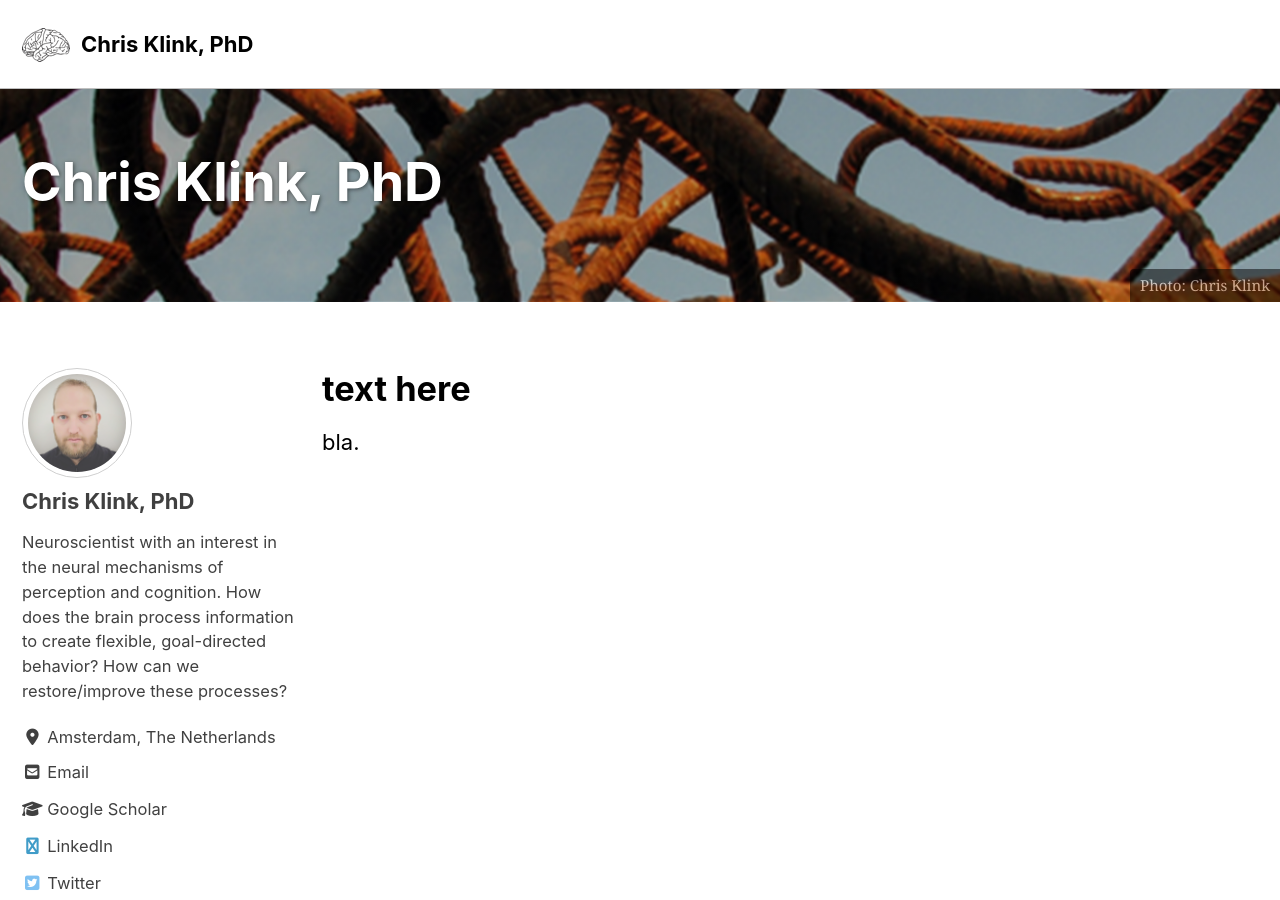
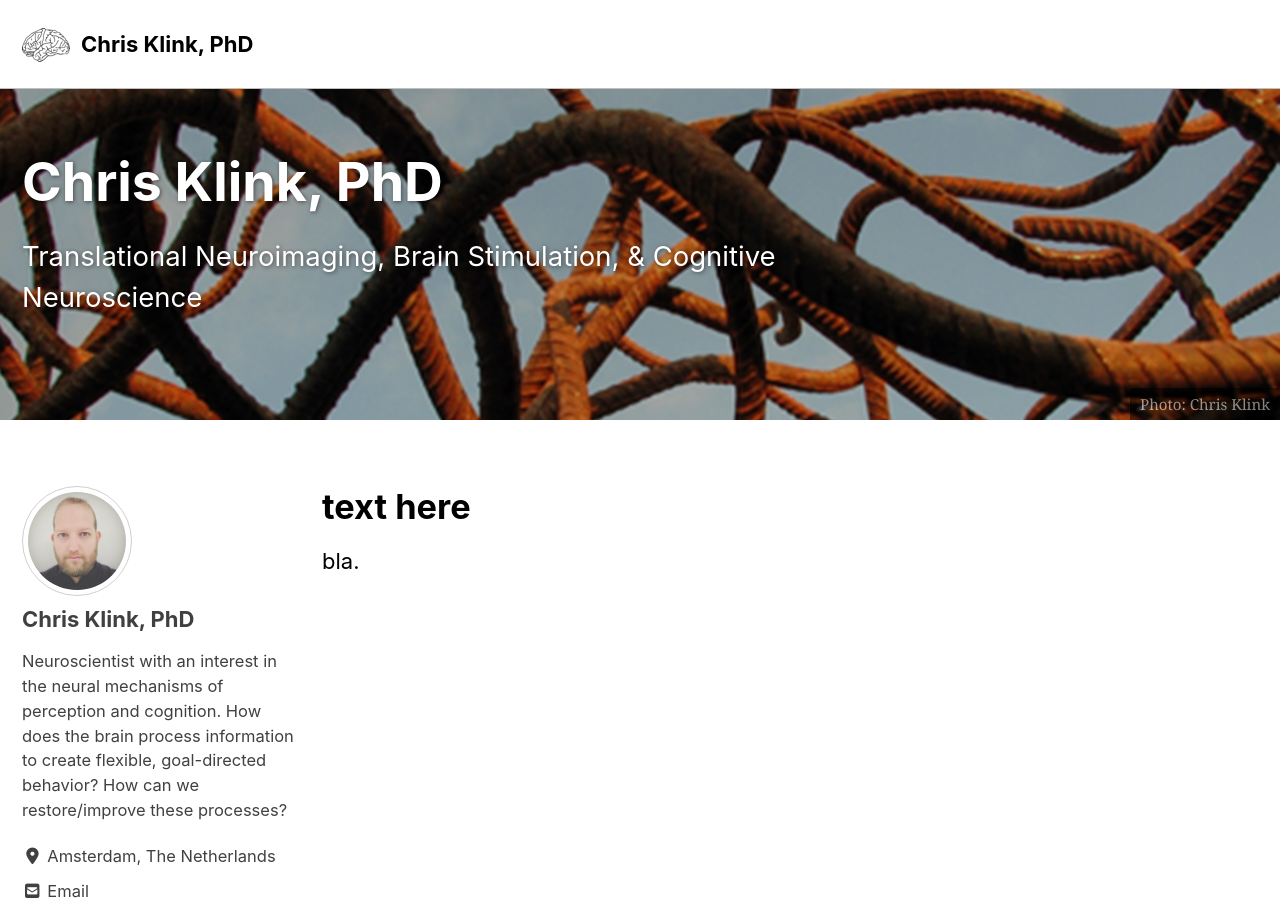
Before and after one commit to pcklink/pcklink.github.io, a Jekyll site: the page built from index.html, in a window 1280 px wide and 900 px high. Built offline with Jekyll 4.4.1, drawn with Linux system fonts in a browser that asks for light colours; cached includes are drawn as plain includes; nearby versions of some CDN libraries; the list of posts is cut into pages by our own code; some of the changed lines change nothing that is shown.

Commit message:
Update index.html

```diff
--- a/index.html
+++ b/index.html
@@ -1,7 +1,7 @@
 ---
 layout: single
 author_profile: true
-# excerpt: "Translational Neuroimaging, Brain Stimulation, & Cognitive Neuroscience"
+excerpt: "Translational Neuroimaging, Brain Stimulation, & Cognitive Neuroscience"
 header:
   #image: /assets/images/header.png
   overlay_image: /assets/images/header.png
```
